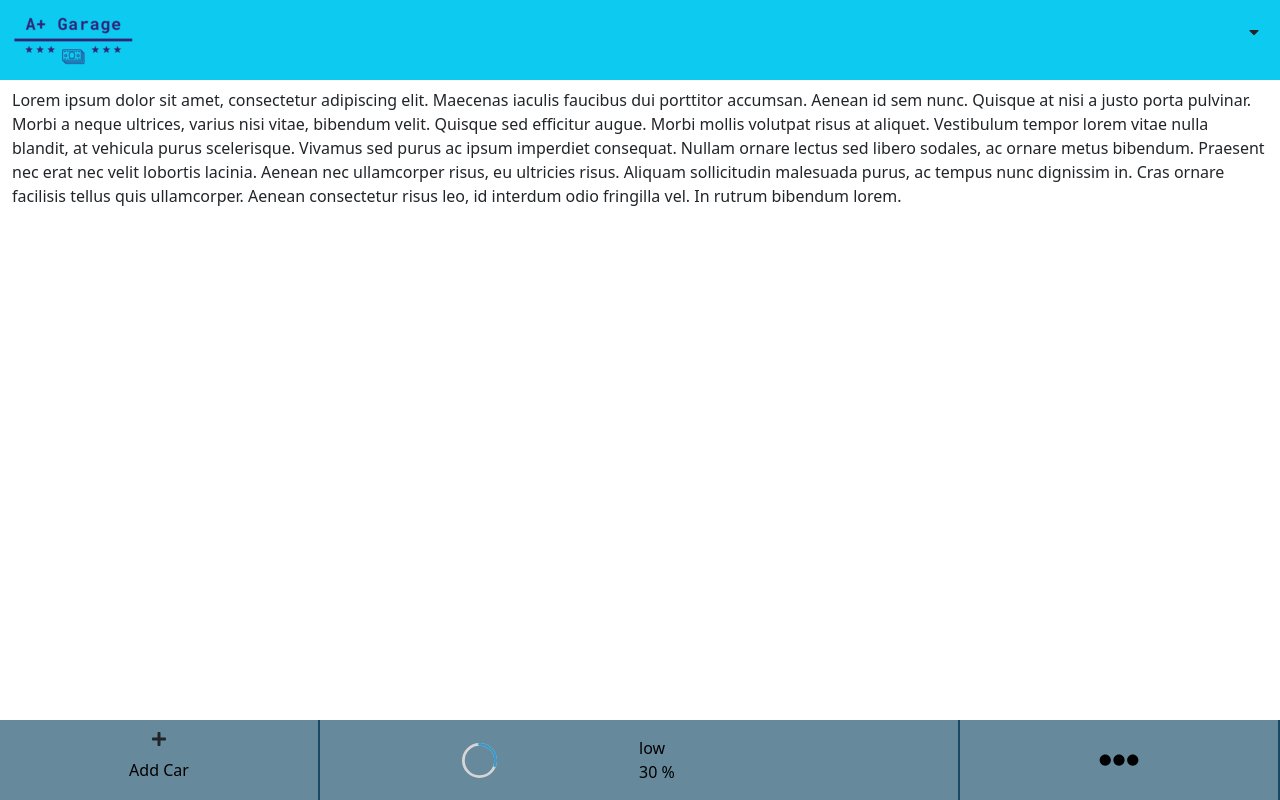
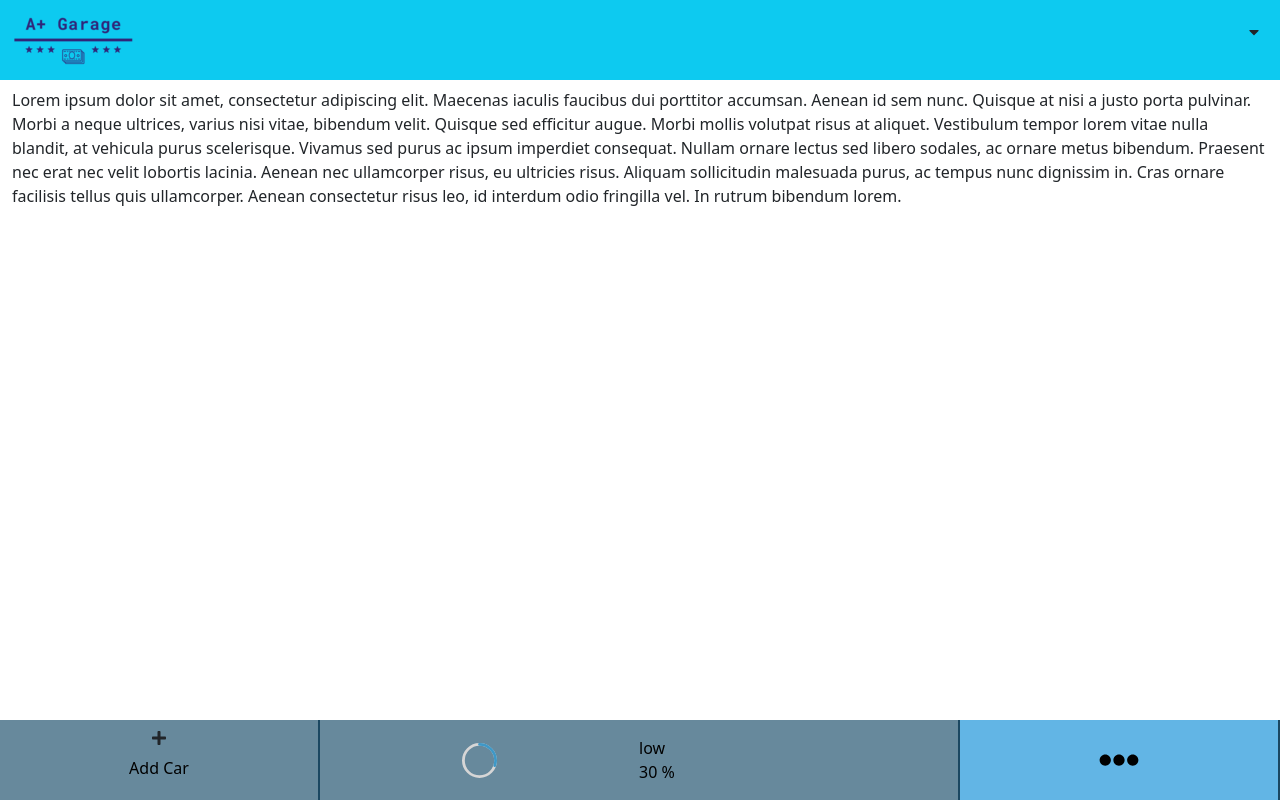
Before and after one commit to wandji20/a-plus-garage, a React (Create React App) app: page /about in a window 1280 px wide. Built offline with nearby package versions, Linux system fonts and the light colour scheme.

Commit message:
Cnange footer links to nav links and update styles to update when a link is active

```diff
--- a/src/components/container/Footer.js
+++ b/src/components/container/Footer.js
@@ -1,5 +1,5 @@
 import React from 'react';
-import { Link } from 'react-router-dom';
+import { NavLink } from 'react-router-dom';
 import { CircularProgressbar } from 'react-circular-progressbar';
 import { FontAwesomeIcon } from '@fortawesome/react-fontawesome';
 import { faEllipsisH } from '@fortawesome/free-solid-svg-icons';
@@ -11,28 +11,33 @@ const Footer = () => {
   const linkStyle = {
     color: 'black',
     textDecoration: 'none',
-    // display: 'inline-block',
+    display: 'inline-block',
     width: '100%',
-    // height: '100%',
+    height: '100%',
     margin: 'auto',
   };
+
   return (
     <footer className=" d-flex justify-content-center align-items-center container remove-padding footer">
 
       <div
         className="w-25 "
       >
-        <Link to="/new_car" style={linkStyle}>
+        <NavLink
+          to="/new_car"
+          style={linkStyle}
+          activeClassName="current"
+        >
           <div className="d-flex justify-content-center flex-column align-items-center">
             <Button />
             <span className="d-block">
               Add Car
             </span>
           </div>
-        </Link>
+        </NavLink>
       </div>
       <div className="w-50">
-        <Link to="/details" style={linkStyle}>
+        <NavLink to="/details" style={linkStyle} activeClassName="current">
           <div className="d-flex justify-content-between align-items-center h-100">
             <div className="w-50 d-flex flex-column justify-content-around align-items-center">
               <div id="circular">
@@ -50,16 +55,16 @@ const Footer = () => {
               </span>
             </div>
           </div>
-        </Link>
+        </NavLink>
       </div>
       <div className="w-25 ">
-        <Link to="/about" style={linkStyle}>
+        <NavLink to="/about" style={linkStyle} activeClassName="current">
           <div className="d-flex justify-content-center align-self-center h-100">
             <span className="m-auto d-inline-block fs-1">
               <FontAwesomeIcon icon={faEllipsisH} />
             </span>
           </div>
-        </Link>
+        </NavLink>
       </div>
     </footer>
   );
--- a/src/components/container/Navigations.js
+++ b/src/components/container/Navigations.js
@@ -12,7 +12,7 @@ import About from '../presentation/About';
 function Navigations() {
   return (
     <Switch>
-      <Route exact path="/" component={Home} />
+      <Route path="/" component={Home} exact />
       <Route exact path="/sign_up" component={SignUpForm} />
       <Route exact path="/log_in" component={LogInForm} />
       <Route exact path="/new_car" component={CarForm} />
--- a/src/index.css
+++ b/src/index.css
@@ -64,10 +64,12 @@ body {
 }
 
 #track-part-btn {
+  border: none;
   transition: 0.75s;
+  box-shadow: none;
 }
 
-#track-part-btn:hover {
+article #track-part-btn:hover {
   background-color: #addc91;
 }
 
@@ -75,3 +77,12 @@ body {
   width: 35px;
   height: 35px;
 }
+
+.current {
+  background-color: #62b5e5;
+  color: #1a4761;
+}
+
+/* .footer .btn{
+
+} */
```
